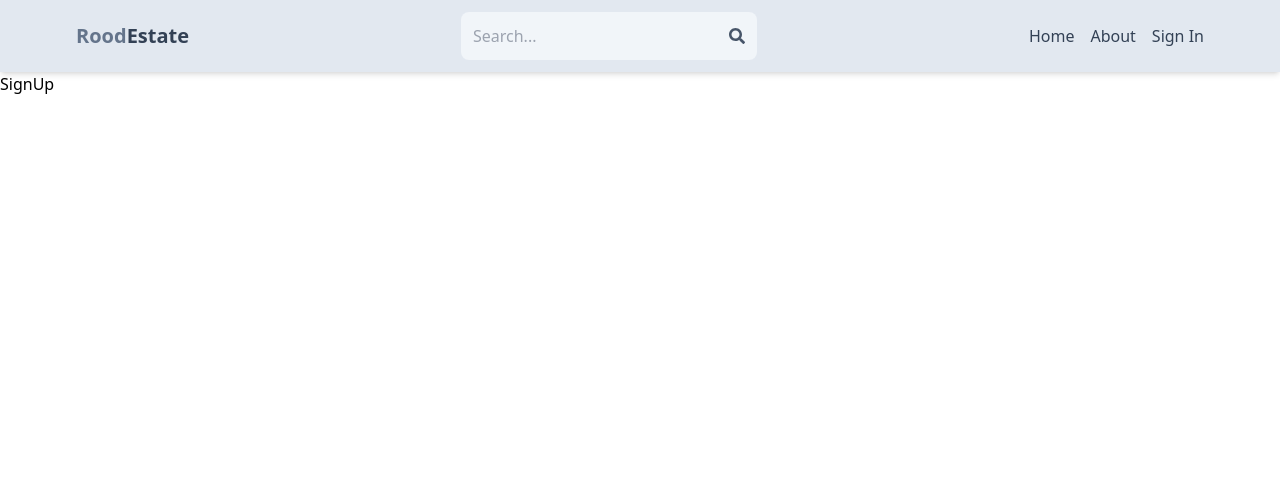
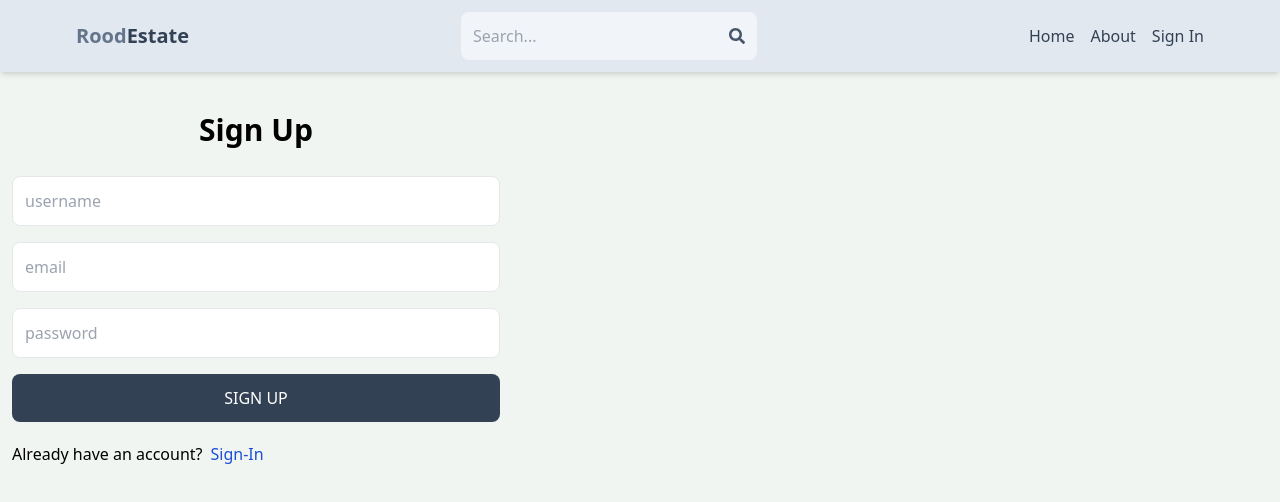
Before and after one commit to SSJROOD/Real-estate, a React (Vite) app in the folder client/: page /sign-up in a window 1280 px wide. Shown: the top 502 px of the page. Built offline with nearby package versions, Linux system fonts and the light colour scheme.

Commit message:
sign-up page

```diff
--- a/client/src/index.css
+++ b/client/src/index.css
@@ -1,3 +1,7 @@
 @tailwind base;
 @tailwind components;
 @tailwind utilities;
+
+body{
+    background-color: rgb(241, 245, 241);
+}
--- a/client/src/pages/SignUp.jsx
+++ b/client/src/pages/SignUp.jsx
@@ -1,9 +1,40 @@
-import React from 'react'
+import { Link } from "react-router-dom";
 
 const SignUp = () => {
   return (
-    <div>SignUp</div>
-  )
-}
+    <div className="p-3 max-w-lg mx-autoc">
+      <h1 className="text-3xl text-center font-semibold my-7">Sign Up</h1>
+      <form className="flex flex-col gap-4">
+        <input
+          type="text"
+          placeholder="username"
+          className="border p-3 rounded-lg"
+          id="username"
+        />
+        <input
+          type="text"
+          placeholder="email"
+          className="border p-3 rounded-lg"
+          id="email"
+        />
+        <input
+          type="text"
+          placeholder="password"
+          className="border p-3 rounded-lg"
+          id="password"
+        />
+        <button className="bg-slate-700 text-white p-3 rounded-lg uppercase hover:opacity-95 disabled:opacity-80">
+          Sign Up
+        </button>
+      </form>
+      <div className="flex gap-2 mt-5">
+        <p>Already have an account?</p>
+        <Link to={"/sign-in"}>
+          <span className="text-blue-700">Sign-In</span>
+        </Link>
+      </div>
+    </div>
+  );
+};
 
-export default SignUp
+export default SignUp;
```
